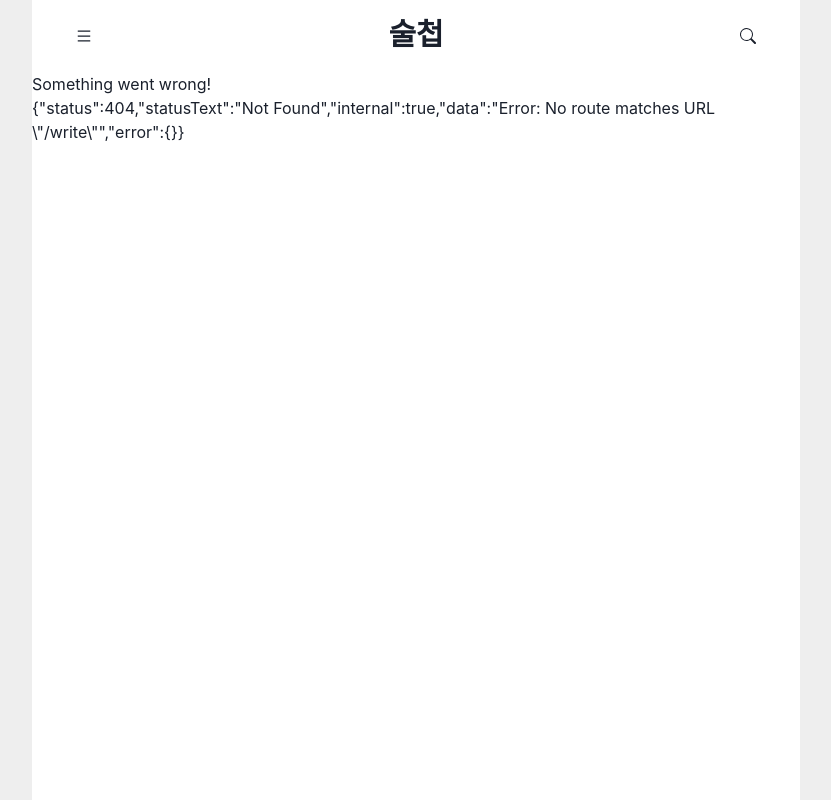
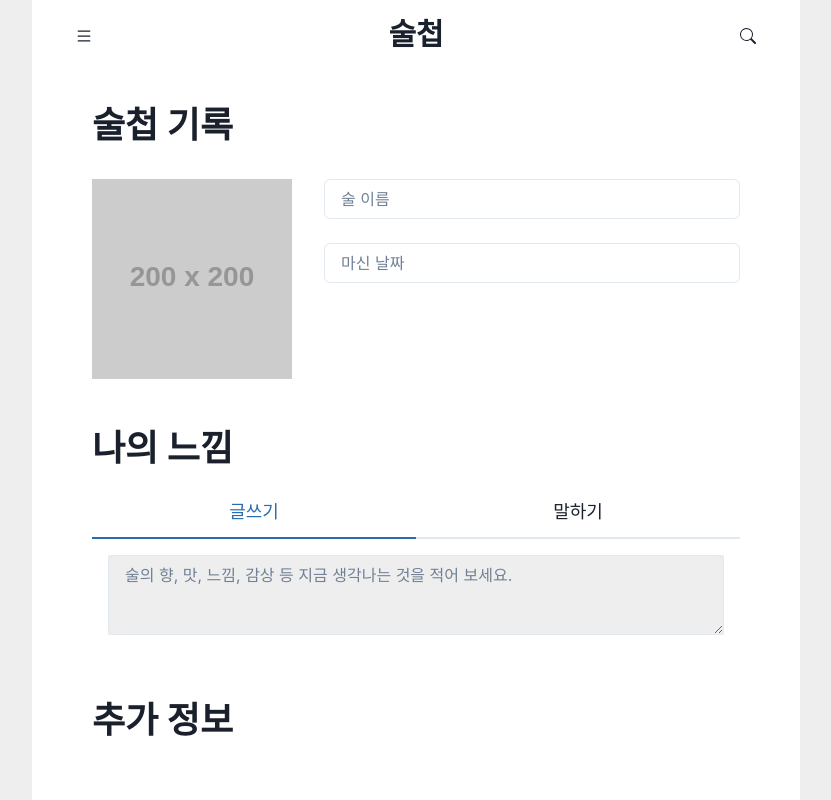
Before and after one commit to CoKothon-sulchup/sulchup-web, a React (Create React App) app: page /write in a window 1280 px wide. Before the commit this address had no page. Shown: the whole page, without its empty margins (224-1055 px from the left). Built offline with nearby package versions, Linux system fonts and the light colour scheme.

Commit message:
feat(page): Write write page

```diff
--- a/src/App.tsx
+++ b/src/App.tsx
@@ -11,6 +11,10 @@ const router = createBrowserRouter([
     path: '/',
     element: <pages.Home />,
     errorElement: <pages.NotFound />,
+  },
+  {
+    path: '/write',
+    element: <pages.Write />,
   }
 ])
 
--- a/src/pages/index.ts
+++ b/src/pages/index.ts
@@ -1,2 +1,3 @@
 export { Home } from './home';
 export { NotFound } from './404';
+export { Write } from './write';
--- /dev/null
+++ b/src/pages/write.tsx
@@ -0,0 +1,56 @@
+import React from 'react';
+import { Flex, Heading, IconButton, Input, Image, Textarea, Tabs, Tab, TabList, TabPanels, TabPanel } from '@chakra-ui/react';
+import { BsFillRecordCircleFill } from 'react-icons/bs';
+
+interface InputPanelContainerProps {
+  children: JSX.Element;
+}
+
+const InputPanelContainer = (props: InputPanelContainerProps) => {
+  const { children } = props;
+  return (
+    <Flex alignItems='center' justifyContent='center' bg='#eee'>
+      {children}
+    </Flex>
+  );
+};
+
+export const Write = () => {
+  return (
+    <Flex w='100%' flexDirection='column' alignItems='center' pt='32px' px={['24px', '60px']}>
+      <Heading mr='auto'>술첩 기록</Heading>
+      <Flex mt='32px' w='100%'>
+        <Image w={['100px', '200px']} h={['100px', '200px']} src='https://via.placeholder.com/200' />
+        <Flex ml={['24px', '32px']} flex={1} flexDirection='column'>
+          <Input placeholder='술 이름' />
+          <Input mt={['16px', '24px']} placeholder='마신 날짜' />
+        </Flex>
+      </Flex>
+      <Flex mt='48px' w='100%' flexDirection='column'>
+        <Heading>나의 느낌</Heading>
+        <Tabs mt='16px' isFitted size={['md', 'lg']}>
+          <TabList>
+            <Tab>글쓰기</Tab>
+            <Tab>말하기</Tab>
+          </TabList>
+          <TabPanels>
+            <TabPanel>
+              <InputPanelContainer>
+                <Textarea placeholder='술의 향, 맛, 느낌, 감상 등 지금 생각나는 것을 적어 보세요.' />
+              </InputPanelContainer>
+            </TabPanel>
+            <TabPanel>
+              <InputPanelContainer>
+                <IconButton my='24px' aria-label='record-button' size='2xl' icon={<BsFillRecordCircleFill />} />
+              </InputPanelContainer>
+            </TabPanel>
+          </TabPanels>
+        </Tabs>
+
+        <Flex mt='48px'>
+          <Heading>추가 정보</Heading>
+        </Flex>
+      </Flex>
+    </Flex>
+  );
+};
```
